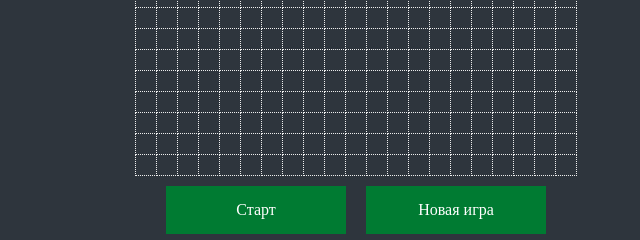
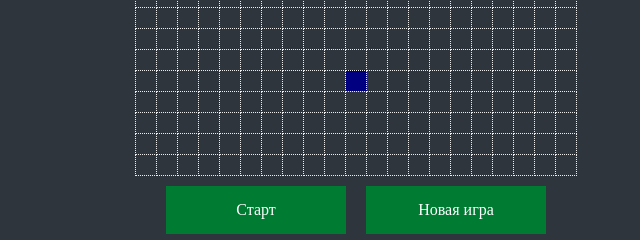
Before and after one commit to EkaterinaPchelenko/JavaScript, a plain HTML site: page index.html in a window 1280 px wide. Shown: the part 310-550 px from the top of the page, 284-924 px from the left. Drawn offline with Linux system fonts and the light colour scheme.

Commit message:
updated task

```diff
--- a/js.js
+++ b/js.js
@@ -87,7 +87,7 @@ const map = {
         }
     },
 
-    render(snakePointsArray, foodPoint) {
+    render(snakePointsArray, foodPoint, hurdlePoint) {
         for (const cell of this.usedCells) {
             cell.className = 'cell';
         }
@@ -108,7 +108,15 @@ const map = {
         foodCell.classList.add('food');
 
         this.usedCells.push(foodCell);
-    },
+
+
+        const hurdleCellKey = `x${hurdlePoint.x}_y${hurdlePoint.y}`;
+        const hurdleCell = this.cells[hurdleCellKey];
+
+        hurdleCell.classList.add('hurdle');
+
+        this.usedCells.push(hurdleCell);
+    }
 };
 
 const food = {
@@ -232,7 +240,29 @@ const score = {
     setScore() {
         const score = document.getElementById("score");
         score.textContent = `Счёт: ${this.myScore}`;
+    },
+
+    dropScore() {
+        this.myScore = 0
     }
+}
+
+const hurdle = {
+    x: null,
+    y:null,
+
+    getCoordinates() {
+        return {
+            x: this.x,
+            y: this.y,
+        };
+    },
+
+    setCoordinates(point) {
+        this.x = point.x;
+        this.y = point.y;
+    },
+
 }
 
 const game = {
@@ -242,6 +272,7 @@ const game = {
     food,
     status,
     score,
+    hurdle,
     tickInterval: null,
 
     init(userSettings = {}) {
@@ -276,13 +307,16 @@ const game = {
 
     reset() {
         this.stop();
+        this.score.dropScore();
+        this.score.setScore();
         this.snake.init(this.getStartSnakeBody(), 'up');
         this.food.setCoordinates(this.getRandomFreeCoordinates());
+        this.hurdle.setCoordinates(this.hurdleRandomCoordinates());
         this.render();
     },
 
     render() {
-        this.map.render(this.snake.body, this.food.getCoordinates());
+        this.map.render(this.snake.body, this.food.getCoordinates(), this.hurdle.getCoordinates());
     },
 
     getStartSnakeBody() {
@@ -306,6 +340,20 @@ const game = {
             if (!exclude.some(exPoint => rndPoint.x === exPoint.x && rndPoint.y === exPoint.y)) return rndPoint;
         }
     },
+
+    hurdleRandomCoordinates(){
+        const exclude = [this.hurdle.getCoordinates(), this.food.getCoordinates(), ...this.snake.getBody()];
+
+        while (true) {
+            const rndPoint = {
+                x: Math.floor(Math.random() * this.config.getColsCount()),
+                y: Math.floor(Math.random() * this.config.getRowsCount()),
+            };
+
+            if (!exclude.some(exPoint => rndPoint.x === exPoint.x && rndPoint.y === exPoint.y)) return rndPoint;
+        }
+    },
+
 
     playClickHandler() {
         if (this.status.isPlaying()) {
@@ -388,6 +436,7 @@ const game = {
         if (this.food.isOnPoint(this.snake.getNextHeadPoint())) {
             this.snake.growUp();
             this.food.setCoordinates(this.getRandomFreeCoordinates());
+            this.hurdle.setCoordinates(this.hurdleRandomCoordinates());
             this.score.increment();
             this.setScore();
 
@@ -409,6 +458,8 @@ const game = {
         return !this.snake.isOnPoint(nextHeadPoint) &&
             nextHeadPoint.x < this.config.getColsCount() &&
             nextHeadPoint.y < this.config.getRowsCount() &&
+            (nextHeadPoint.x !== this.hurdle.getCoordinates().x ||
+            nextHeadPoint.y !== this.hurdle.getCoordinates().y) &&
             nextHeadPoint.x >= 0 &&
             nextHeadPoint.y >= 0;
     },
--- a/style.css
+++ b/style.css
@@ -38,6 +38,9 @@ td.cell{
 .snakeHead{
     background: #9b0013;
 }
+.hurdle{
+    background: #000080;
+}
 .disabled {
     background: #7c7c7c;
 }
```
